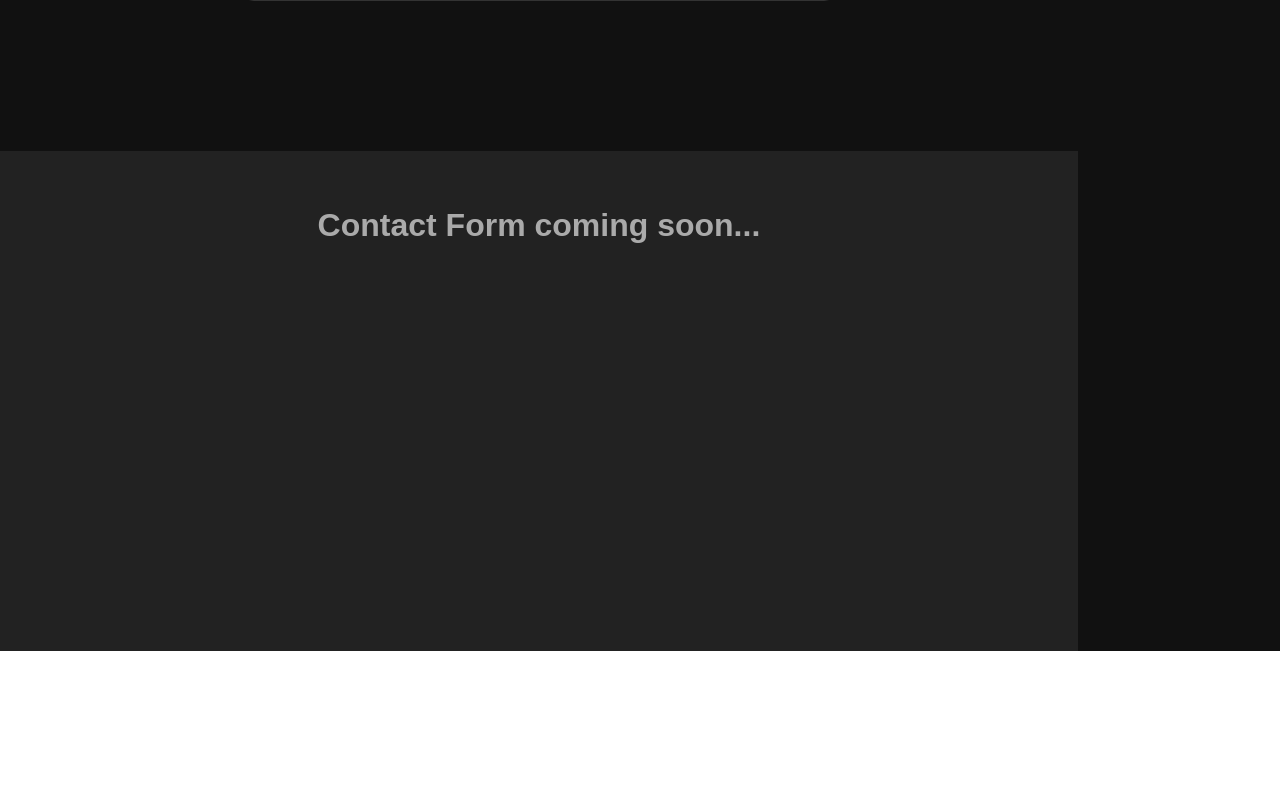
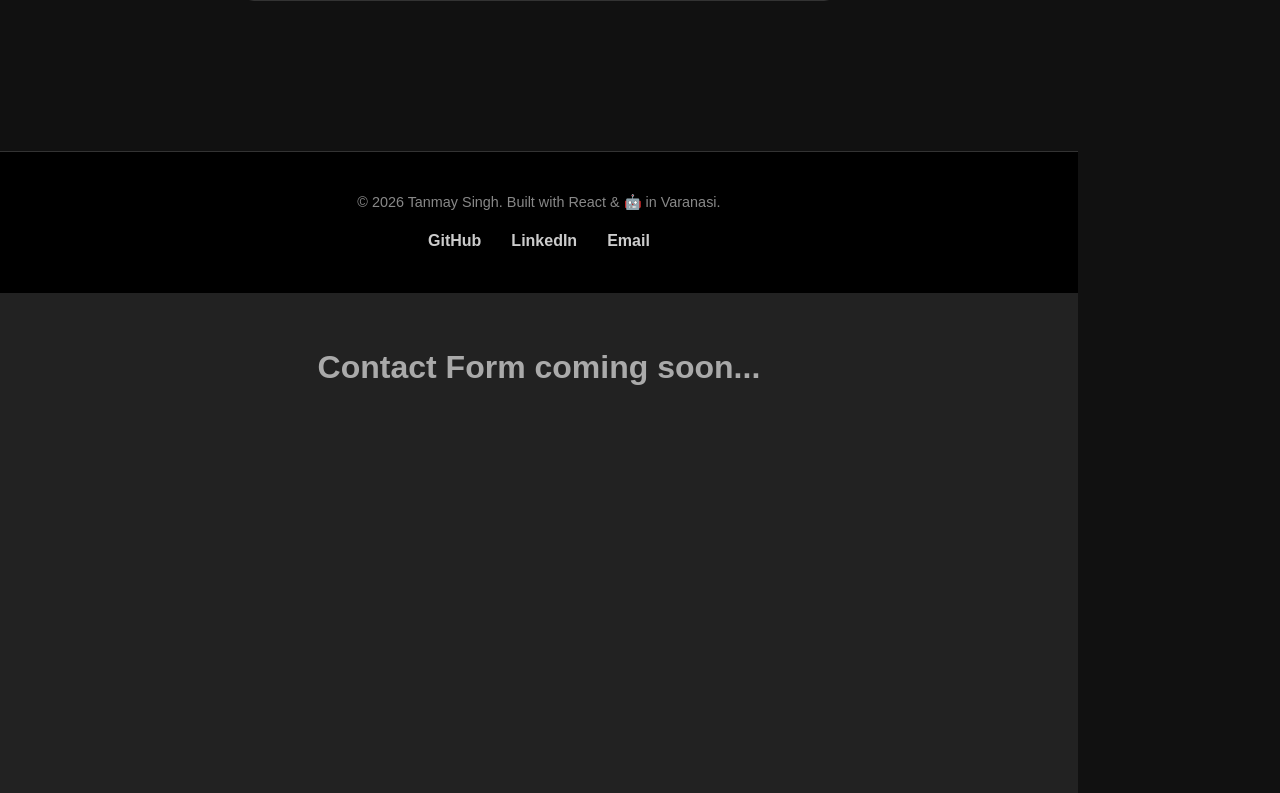
Before and after one commit to tanmay0235/my-freelance-portfolio, a React (Vite) app: page / in a window 1280 px wide. Shown: the part 3967-4760 px from the top of the page. Before the commit the page ends 4618 px from the top, so only its background shows below. Built offline with nearby package versions, Linux system fonts and the light colour scheme.

Commit message:
added footer with credits

```diff
--- a/src/App.css
+++ b/src/App.css
@@ -1,5 +1,8 @@
 /* RESET & BASICS */
-* { box-sizing: border-box; margin: 0; padding: 0; }
+* { box-sizing: border-box; margin: 0; padding: 0;}
+html {
+  scroll-behavior: smooth;
+}
 body { background-color: #111; color: #fff; font-family: sans-serif; }
 a { text-decoration: none; color: inherit; }
 
@@ -386,3 +389,37 @@ body.light-mode {
 .light-mode label {
   color: #444 !important;
 }
+/* --- FOOTER --- */
+.footer {
+  background-color: #000;
+  color: #888;
+  text-align: center;
+  padding: 40px 20px;
+  border-top: 1px solid #333;
+}
+
+.footer p {
+  margin-bottom: 15px;
+  font-size: 0.9rem;
+}
+
+.social-links a {
+  margin: 0 15px;
+  color: #ccc;
+  font-weight: bold;
+  transition: color 0.3s;
+}
+
+.social-links a:hover {
+  color: #00bcd4; /* Your accent color */
+}
+
+/* Light Mode support for Footer */
+.light-mode .footer {
+  background-color: #e0e0e0 !important;
+  color: #444 !important;
+  border-top: 1px solid #ccc !important;
+}
+.light-mode .social-links a {
+  color: #333 !important;
+}
--- a/src/App.jsx
+++ b/src/App.jsx
@@ -4,6 +4,7 @@ import Home from "./Home";
 import Skills from "./Skills";
 import Projects from "./Projects";
 import Contact from "./Contact";
+import Footer from "./Footer";
 function App(){
   return(
     <div className="app-container">
@@ -12,6 +13,8 @@ function App(){
       <Skills />
       <Projects />
       <Contact />
+      <Footer />
+
 
       {/* Placeholders for later */}
       <div style={{height: '500px', background: '#222', textAlign: 'center', padding: '50px'}}>
--- /dev/null
+++ b/src/Footer.jsx
@@ -0,0 +1,16 @@
+import "./App.css";
+
+const Footer = () => {
+  return (
+    <footer className="footer">
+      <p>© 2026 Tanmay Singh. Built with React & <span title="Gemini AI">🤖</span> in Varanasi.</p>
+      <div className="social-links">
+        <a href="https://github.com" target="_blank" rel="noopener noreferrer">GitHub</a>
+        <a href="https://linkedin.com" target="_blank" rel="noopener noreferrer">LinkedIn</a>
+        <a href="mailto:your.email@gmail.com">Email</a>
+      </div>
+    </footer>
+  );
+};
+
+export default Footer;
--- a/src/Home.jsx
+++ b/src/Home.jsx
@@ -3,7 +3,7 @@ import profilePic from "./assets/profile.jpeg";
 
 const Hero =() =>{
     return(
-        <section id="hero" className="hero-section">
+        <section id="home" className="hero-section">
             <div className="text-content">
                 <h1 className="hero-title animate-text">Hi, I'm <span className="highlight">Tanmay Singh</span></h1>
                 <h2 className="hero-subtitle animate-text delay-200">Frontend Developer based in India</h2>
```
